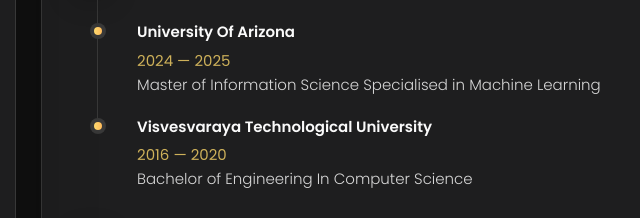
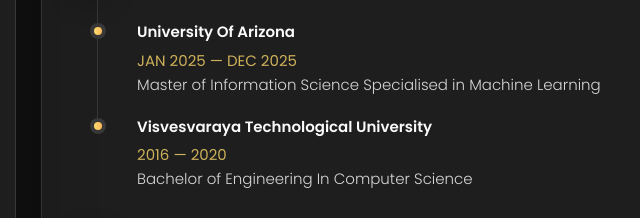
Before and after one commit to markjukerburg/jamesbond, a plain HTML site: page index.html in a window 1280 px wide. Both pictures are taken after a click on the button "Resume". Shown: the part 240-458 px from the top of the page, 299-939 px from the left. Drawn offline with nearby package versions, Linux system fonts and the light colour scheme.

Commit message:
Update index.html

```diff
--- a/index.html
+++ b/index.html
@@ -536,7 +536,7 @@
 
               <h4 class="h4 timeline-item-title">University of Arizona</h4>
 
-              <span>2024 — 2025</span>
+              <span>JAN 2025 — DEC 2025</span>
 
               <p class="timeline-text">
                Master of Information Science Specialised in Machine Learning
```
